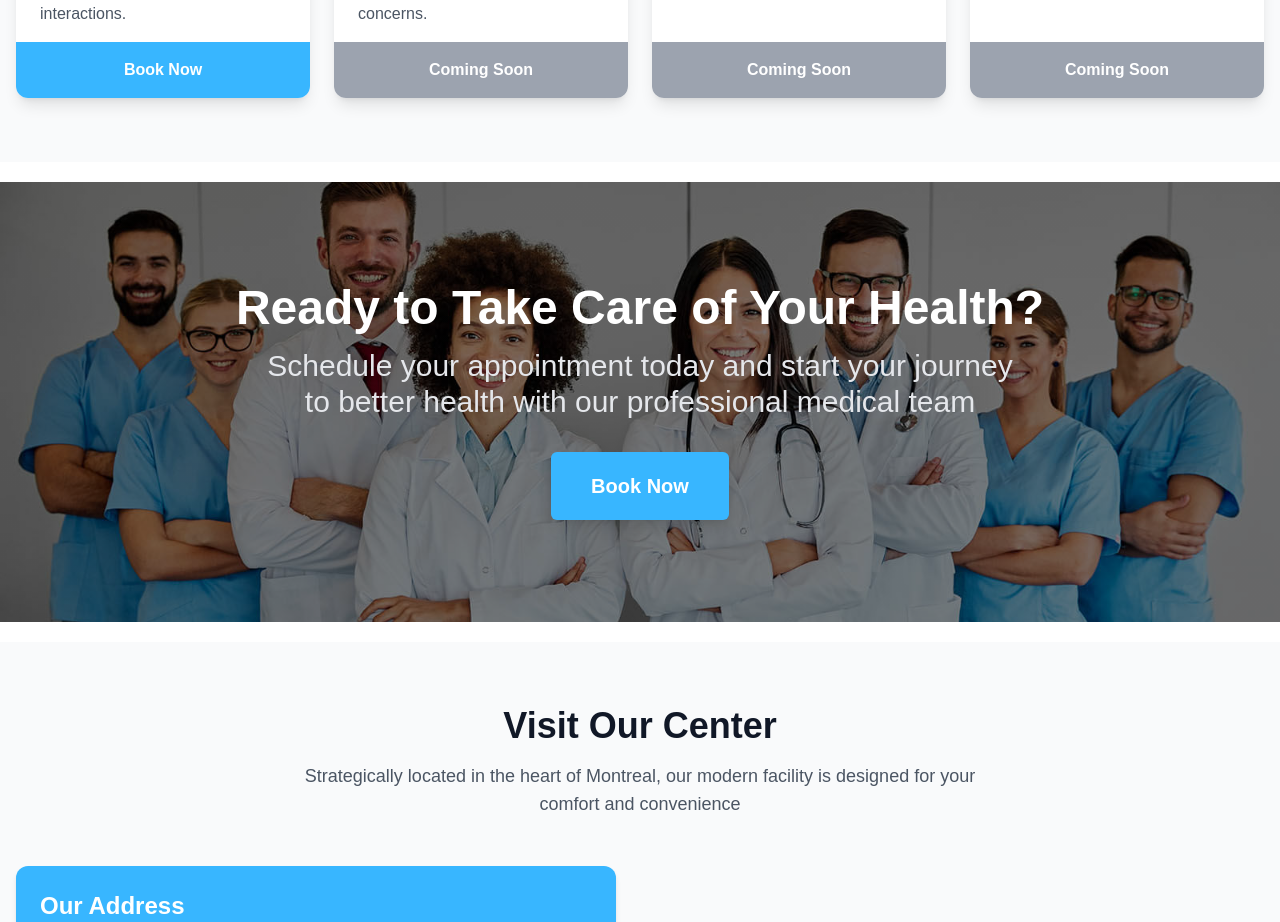
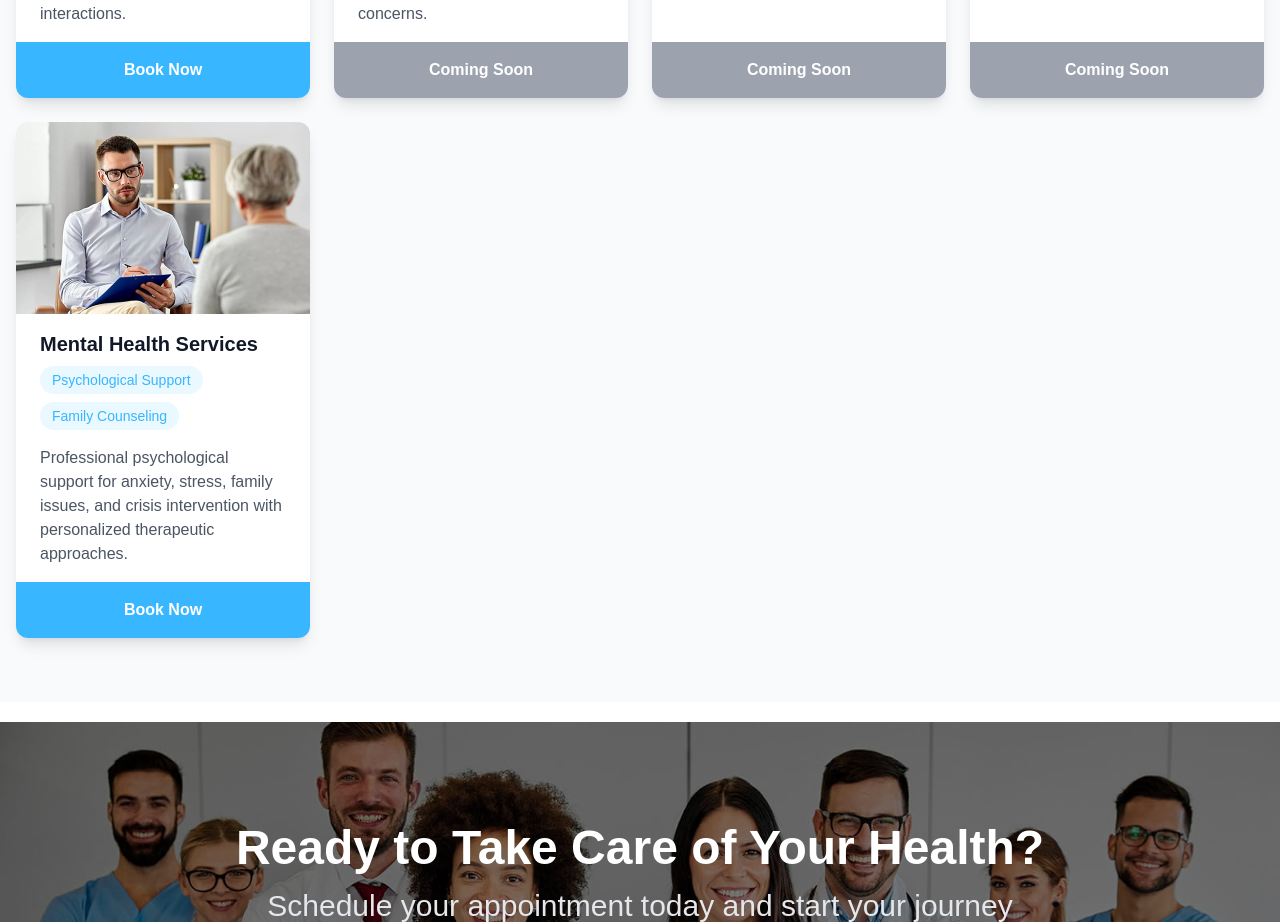
Before and after one commit to nadbm/starpluswebsite, a Next.js app: page /en in a window 1280 px wide. Shown: the part 3130-4052 px from the top of the page. Built offline with nearby package versions, Linux system fonts and the light colour scheme; no server answers.

Commit message:
Update New Service

```diff
--- a/components/BookingFlow.tsx
+++ b/components/BookingFlow.tsx
@@ -144,7 +144,8 @@ export default function BookingFlow() {
         'Pharmacy Consultation': 'pharmacy',
         'Nutritionist Services': 'nutritionist',
         'Botox Services': 'botox',
-        'Recovery Sleep Session': 'recovery'
+        'Recovery Sleep Session': 'recovery',
+        'Mental Health Services': 'mental'
     };
 
     useEffect(() => {
--- a/components/Services2.tsx
+++ b/components/Services2.tsx
@@ -110,7 +110,15 @@ export default function Services2() {
             tags: [t('recovery.tag1'), t('recovery.tag2')],
             status: t('comingSoon'),
             href: `/${locale}/booking`
-        }
+        },
+        {
+            title: t('mental.title'),
+            description: t('mental.description'),
+            image: "/home/h9.jpg",
+            tags: [t('mental.tag1'), t('mental.tag2')],
+            status: t('available'),
+            href: `/${locale}/booking`
+        },
     ];
 
     const firstRow = services.slice(0, 4);
--- a/messages/en.json
+++ b/messages/en.json
@@ -155,6 +155,13 @@
       "tag1": "Mental Wellness",
       "tag2": "Performance Recovery",
       "tag3": "Holistic Health"
+    },
+    "mental": {
+      "title": "Mental Health Services",
+      "description": "Professional psychological support for anxiety, stress, family issues, and crisis intervention with personalized therapeutic approaches.",
+      "tag1": "Psychological Support",
+      "tag2": "Family Counseling",
+      "tag3": "Crisis Management"
     }
   },
   "booking": {
--- a/messages/fr.json
+++ b/messages/fr.json
@@ -155,6 +155,13 @@
       "tag1": "Bien-être Mental",
       "tag2": "Récupération Performance",
       "tag3": "Santé Globale"
+    },
+    "mental": {
+      "title": "Services de Santé Mentale",
+      "description": "Soutien psychologique pour l'anxiété, le stress, les problèmes familiaux et l'intervention de crise avec des approches thérapeutiques personnalisées.",
+      "tag1": "Soutien Psychologique",
+      "tag2": "Conseil Familial",
+      "tag3": "Gestion de Crise"
     }
   },
   "booking": {
--- a/messages/zh.json
+++ b/messages/zh.json
@@ -155,6 +155,13 @@
       "tag1": "心理健康",
       "tag2": "性能恢复",
       "tag3": "整体健康"
+    },
+    "mental": {
+      "title": "心理健康服务",
+      "description": "为焦虑、压力、家庭以及人际关系问题和危机干预提供个性化治疗方法的专业心理支持服务。",
+      "tag1": "心理支持",
+      "tag2": "家庭咨询",
+      "tag3": "危机管理"
     }
   },
   "booking": {
```
Also changed, not shown: public/home/h9.jpg (added).
